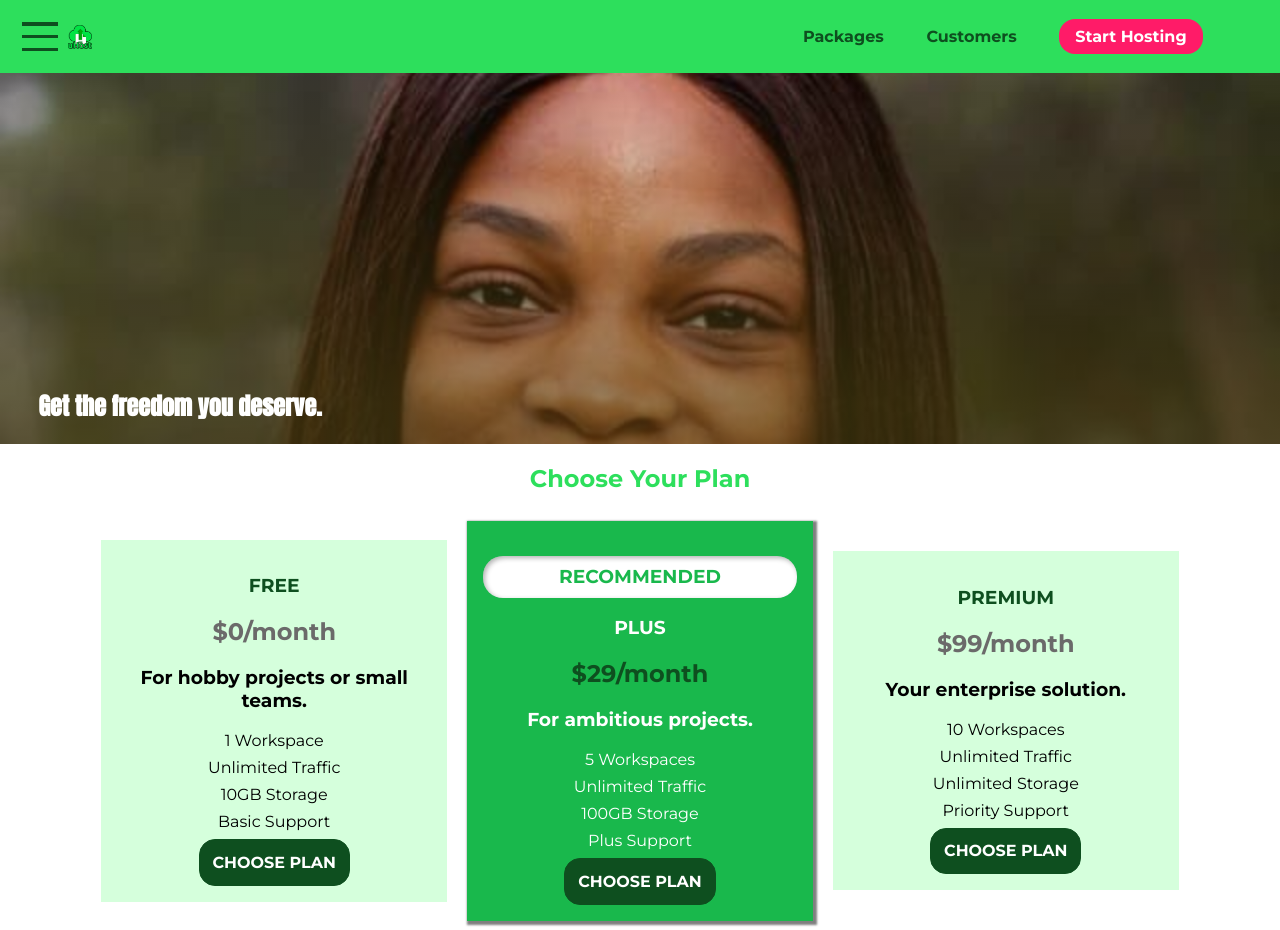
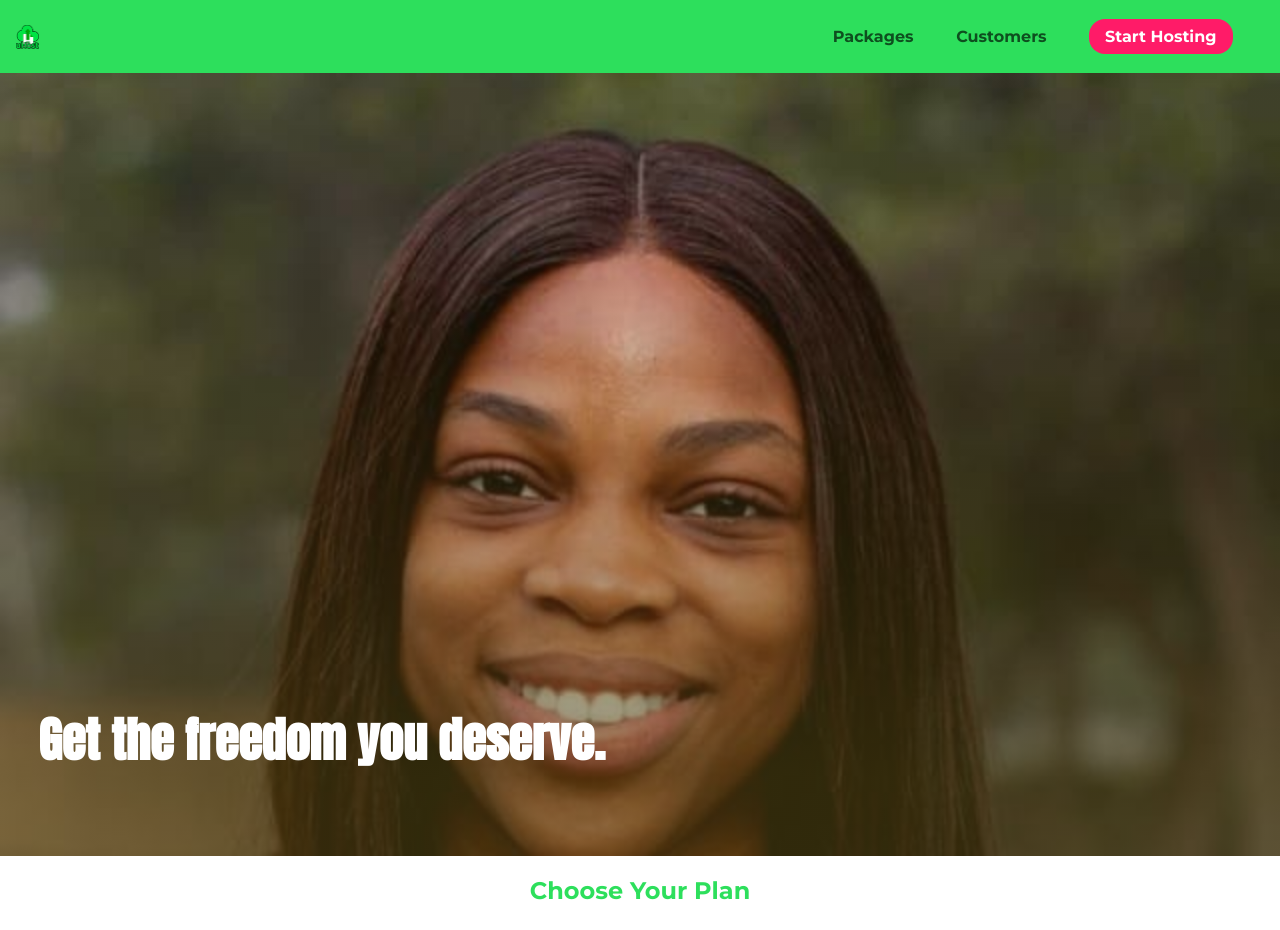
Before and after one commit to thedumebi/CSS---2021-Bootcamp, a plain HTML site: page index.html in a window 1280 px wide. Shown: the top 930 px of the page. Drawn offline with Linux system fonts and the light colour scheme.

Commit message:
section 10 - making the website responsive

```diff
--- a/customers/customers.css
+++ b/customers/customers.css
@@ -1,22 +1,23 @@
+main {
+  padding-top: 2.5rem;
+}
+
 .testimonial {
   font-size: 1.2rem;
-  margin: 3rem 0;
 }
 
-.testimonial__list {
+/* .testimonial__list {
   width: 80%;
   margin: auto;
-}
+} */
 
-.testimonial:first-of-type {
-  margin-top: 6rem;
-}
+/* .testimonial:first-of-type {
+  margin-top: 2.5rem;
+} */
 
 .testimonial__image-container {
-  width: 65%;
-  max-width: 580px;
-  display: inline-block;
-  vertical-align: middle;
+  width: 100%;
+  max-width: 40rem;
   box-shadow: 3px 3px 5px 3px rgba(0, 0, 0, 0.3);
 }
 
@@ -28,9 +29,6 @@
 .testimonial__info {
   text-align: right;
   padding: 0.9rem;
-  display: inline-block;
-  vertical-align: middle;
-  width: 20%;
 }
 
 #customer-2.testimonial {
@@ -66,3 +64,22 @@
 .testimonial__text {
   margin: 0.2rem;
 }
+
+@media (min-width: 40rem) {
+  .testimonial {
+    margin: 3rem auto;
+    max-width: 1500px;
+  }
+
+  .testimonial__image-container {
+    width: 65%;
+    display: inline-block;
+    vertical-align: middle;
+  }
+
+  .testimonial__info {
+    display: inline-block;
+    vertical-align: middle;
+    width: 30%;
+  }
+}
--- a/index.html
+++ b/index.html
@@ -3,6 +3,11 @@
   <head>
     <meta charset="UTF-8" />
     <meta http-equiv="X-UA-Compatible" content="ie=edge" />
+    <meta name="viewport" content="width=device-width, initial-scale=1.0" />
+    <!-- <meta
+      name="viewport"
+      content="width=device-width, initial-scale=1.0, user-scalable=yes, maximum-scale=2.0, mimimum-scale=1.0"
+    /> -->
     <title>uHost</title>
     <link rel="shortcut icon" href="images/favicon.png" />
     <link
--- a/main.css
+++ b/main.css
@@ -1,6 +1,6 @@
 #product-overview {
   background: linear-gradient(to top, rgba(80, 68, 18, 0.6) 10%, transparent),
-    url("images/andrea.jpg") left 10% bottom 80% / cover no-repeat border-box
+    url("images/andrea.jpg") left 50% bottom 80% / cover no-repeat border-box
       fixed,
     #ff1b68;
   /* background-image: url("andrea.jpg");
@@ -24,15 +24,9 @@
   ); */
   width: 100%;
   /* height: 528px; */
-  height: 50vh;
-  margin-top: 2.75rem;
+  height: 60vh;
   /* border: 5px dashed white; */
   position: relative;
-}
-
-.section-title {
-  color: #2ddf5c;
-  text-align: center;
 }
 
 #product-overview h1 {
@@ -41,12 +35,12 @@
   position: absolute;
   bottom: 5%;
   left: 3%;
-  margin: 0;
+  /* margin: 0; */
+  font-size: 1.6rem;
 }
 
-.plan__list {
-  width: 90%;
-  margin: auto;
+.section-title {
+  color: #2ddf5c;
   text-align: center;
 }
 
@@ -54,16 +48,13 @@
   background: #d5ffdc;
   text-align: center;
   padding: 1rem;
-  margin: 0.5rem;
-  display: inline-block;
-  width: 30%;
-  vertical-align: middle;
+  margin: 0.5rem 0 2rem;
+  width: 100%;
 }
 
 .plan--highlighted {
   background: #19b84c;
   color: white;
-  box-shadow: 2px 2px 2px 2px rgba(0, 0, 0, 0.5);
 }
 
 .plan__annotation {
@@ -72,6 +63,9 @@
   padding: 0.6rem;
   box-shadow: inset 2px 2px 5px rgba(0, 0, 0, 0.3);
   border-radius: 20px;
+  width: 40%;
+  margin: auto;
+  min-width: 12rem;
 }
 
 .plan__title {
@@ -119,10 +113,7 @@
 }
 
 .key-feature {
-  display: inline-block;
-  width: 30%;
-  text-align: center;
-  vertical-align: top;
+  margin: 1rem 0
 }
 
 .key-feature__image {
@@ -200,3 +191,61 @@ p::first-letter {
   background: #ff5454;
   border-color: #ff5454;
 }
+
+@media (min-width: 40rem) {
+  #product-overview {
+    height: 85vh;
+    background-position: 50% 25%;
+  }
+
+  #product-overview h1 {
+    font-size: 3rem;
+  }
+
+
+
+  .key-feature {
+    display: inline-block;
+    width: 30%;
+    vertical-align: top;
+    max-width: 25rem;
+    margin: 0
+  }
+}
+
+@media (min-width: 40rem) and (min-height: 48rem) {
+  #product-overview {
+    height: 85vh;
+    background-position: left 50% bottom 0;
+  }
+}
+
+@media (min-width: 40rem) and (orientation: landscape) {
+  #product-overview {
+    height: 100vh;
+    background-position: left 50% bottom 100%;
+  }
+
+  .plan__list {
+    width: 80%;
+    margin: auto;
+    text-align: center;
+  }
+
+  .plan {
+    display: inline-block;
+    width: 30%;
+    margin: 0.5rem;
+    vertical-align: middle;
+    min-width: 12rem;
+    max-width: 25rem;
+  }
+
+  .plan--highlighted {
+    box-shadow: 2px 2px 2px 2px rgba(0, 0, 0, 0.5);
+  }
+
+  .plan__annotation {
+    min-width: 11rem;
+  }
+}
--- a/packages/packages.css
+++ b/packages/packages.css
@@ -85,8 +85,8 @@ main {
 
 #free:hover,
 #free:active {
-  box-shadow: 2px 2px 4px rgba(0, 0, 0, 0.5);
-  border-color: #ff5454;
+  box-shadow: -2px 2px 4px rgba(0, 0, 0, 0.5);
+  border-left-color: #ff5454;
 }
 
 #premium {
@@ -102,3 +102,26 @@ main {
   font-weight: bold;
   color: #bbb;
 }
+
+@media (min-width: 40rem) {
+  main {
+    margin-left: auto;
+    margin-right: auto;
+    max-width: 1500px;
+  }
+}
+
+@media (min-width: 1500px) {
+  .package {
+    border-left: 4px solid #0e4f1f;
+  }
+
+  #free {
+    border-right: 4px solid #0e4f1f;
+  }
+
+  #free:hover,
+  #free:active {
+    border-right-color: #ff5454;
+  }
+}
--- a/shared.css
+++ b/shared.css
@@ -5,6 +5,11 @@
 body {
   font-family: "Montserrat", sans-serif;
   margin: 0;
+}
+
+main {
+  min-height: calc(100vh - 3.5rem - 8.3rem);
+  margin-top: 3.5rem;
 }
 
 .backdrop {
@@ -60,8 +65,8 @@ body {
   color: #0e4f1f;
   text-decoration: none;
   font-weight: bold;
-  font-size: 1.5rem;
   display: inline-block;
+  height: 2.5rem;
   /* width: 1.5rem; */
   height: 1.5rem;
   vertical-align: middle;
@@ -73,22 +78,7 @@ body {
 }
 
 .main-nav {
-  display: inline-block;
-  text-align: right;
-  width: calc(100% - 122px);
-  vertical-align: middle;
-}
-
-.main-nav__items {
-  margin: 0;
-  padding: 0;
-  list-style: none;
-}
-
-.main-nav__item {
-  display: inline-block;
-  margin: 0 16px;
-  padding: 1.2rem 0.2rem;
+  display: none;
 }
 
 .main-nav__item a,
@@ -139,8 +129,7 @@ body {
 }
 
 .main-footer__link {
-  display: inline-block;
-  margin: 0 1rem;
+  margin: 1rem 0;
 }
 
 .main-footer__link a {
@@ -208,3 +197,33 @@ body {
 .open {
   display: block !important;
 }
+
+@media (min-width: 40rem) {
+  .toggle-button {
+    display: none;
+  }
+
+  .main-nav {
+    display: inline-block;
+    text-align: right;
+    width: calc(100% - 40px);
+    vertical-align: middle;
+  }
+
+  .main-nav__items {
+    margin: 0;
+    padding: 0;
+    list-style: none;
+  }
+
+  .main-nav__item {
+    display: inline-block;
+    margin: 0 16px;
+    padding: 1.2rem 0.2rem;
+  }
+
+  .main-footer__link {
+    display: inline-block;
+    margin: 0 1rem;
+  }
+}
```
Also changed, not shown: packages/index.html (+1 -0 lines).
